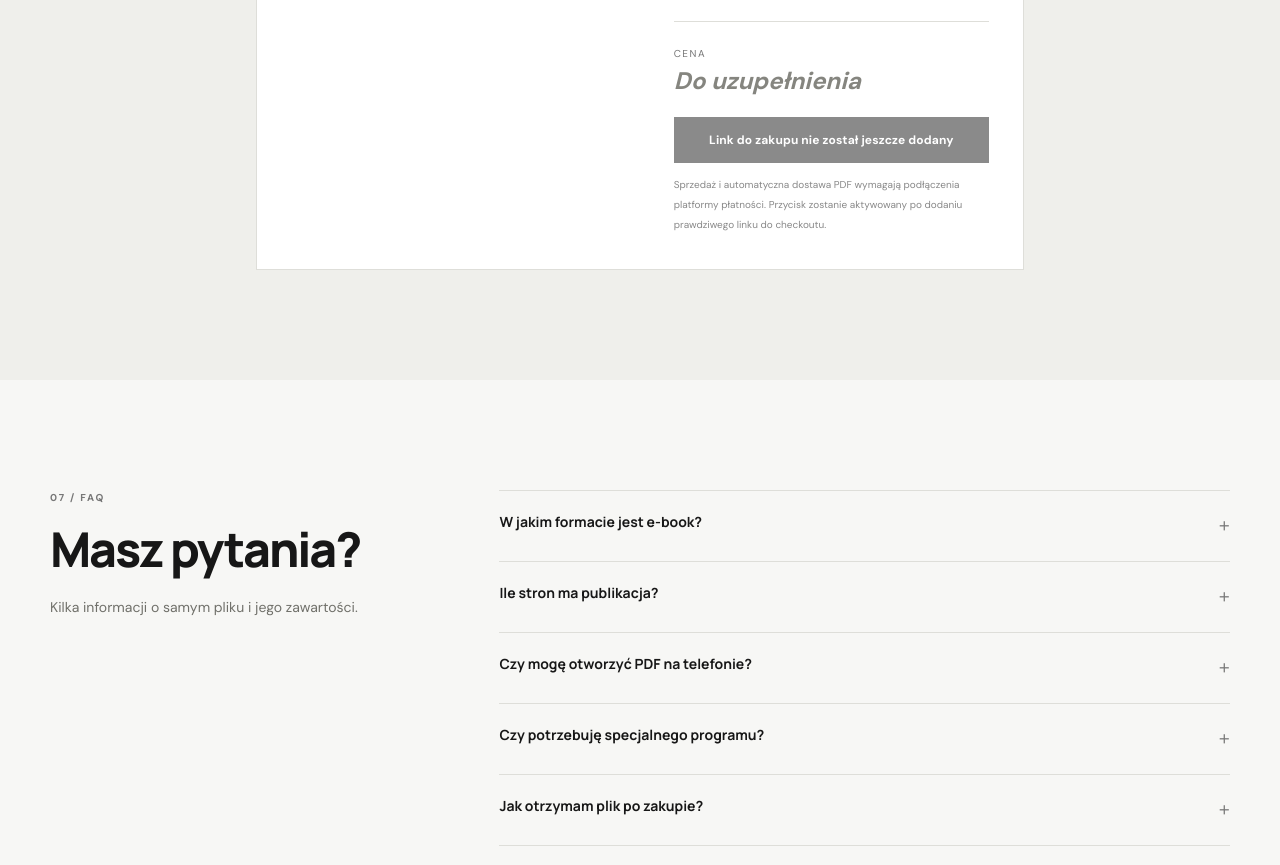
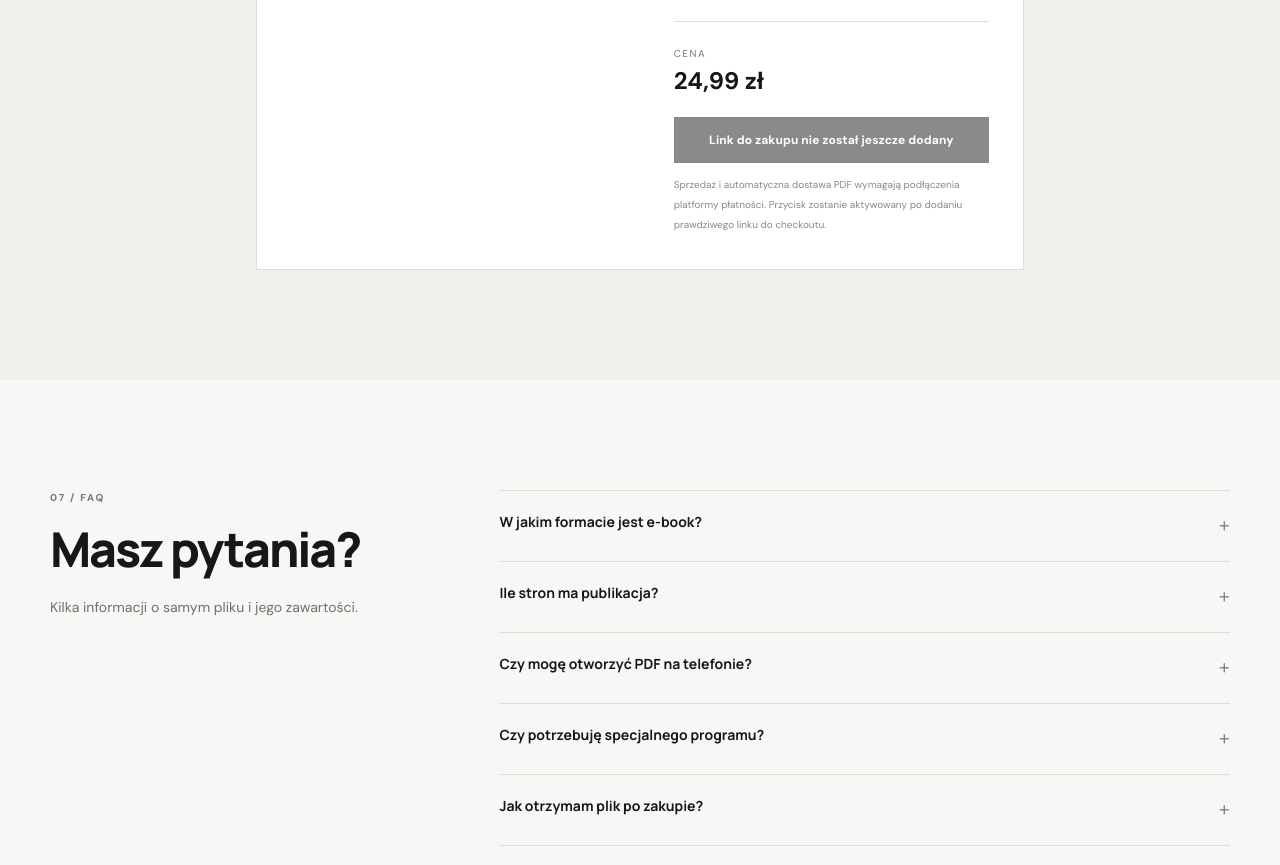
Before and after one commit to u2865711946-art/matura-bez-stresu, a plain HTML site: page index.html in a window 1280 px wide. Shown: the part 4860-5725 px from the top of the page. Drawn offline with nearby package versions, Linux system fonts and the light colour scheme.

Commit message:
Set ebook price to 24.99 PLN

```diff
--- a/index.html
+++ b/index.html
@@ -220,7 +220,7 @@
                 <li>✓ 33 strony w formacie A4</li><li>✓ 14 rozdziałów tematycznych</li><li>✓ Karty diagnozy, planery i checklisty</li><li>✓ Język polski, plik PDF</li>
               </ul>
               <div class="rule my-6"></div>
-              <p class="text-[10px] uppercase tracking-[.15em] text-[#777]">Cena</p><p class="text-2xl font-extrabold mt-1 placeholder">Do uzupełnienia</p>
+              <p class="text-[10px] uppercase tracking-[.15em] text-[#777]">Cena</p><p class="text-2xl font-extrabold mt-1">24,99 zł</p>
               <button id="buyButton" class="btn w-full mt-5 opacity-50 cursor-not-allowed" disabled aria-disabled="true">Link do zakupu nie został jeszcze dodany</button>
               <p class="text-[10px] text-[#888] leading-5 mt-3">Sprzedaż i automatyczna dostawa PDF wymagają podłączenia platformy płatności. Przycisk zostanie aktywowany po dodaniu prawdziwego linku do checkoutu.</p>
             </div>
```
